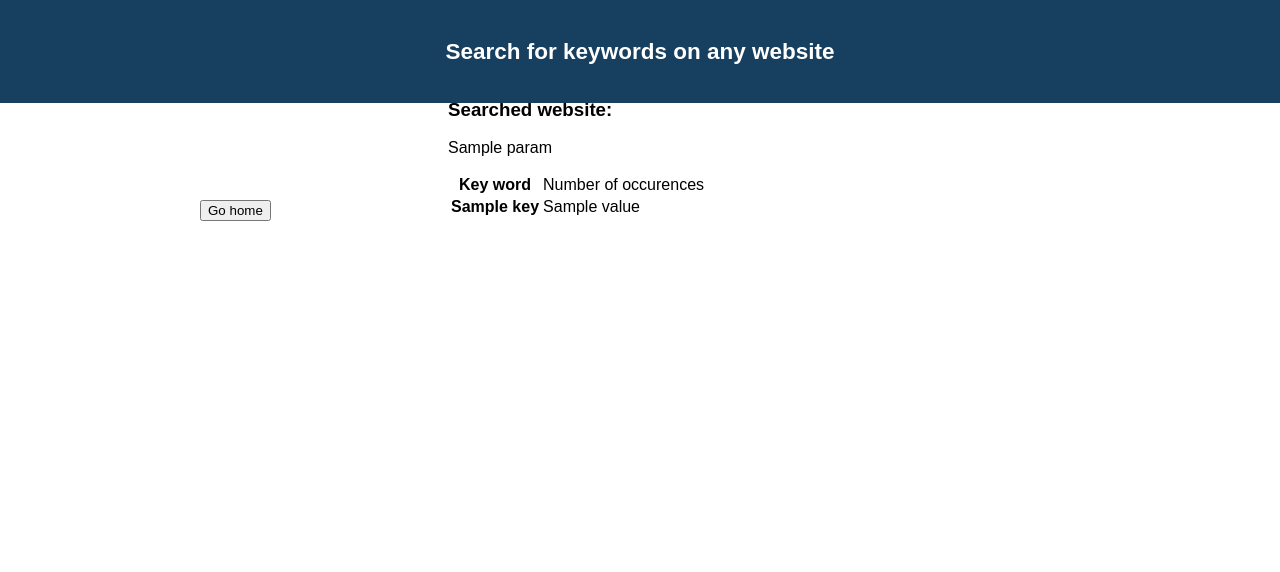
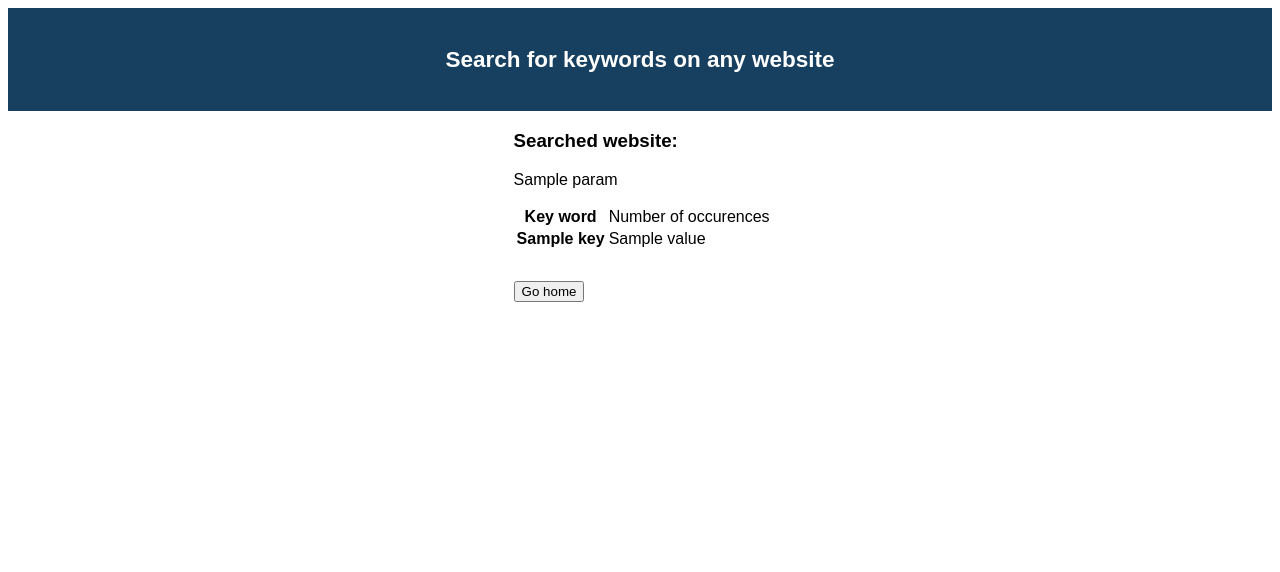
Before and after one commit to agatabl/keywords_stats, a Flask app: template word_stat_app/templates/stats.html in a window 1280 px wide. Shown: the top 572 px of the page. Run offline with Flask 2, Linux system fonts and the light colour scheme; the template is opened without the code that fills it: most values are stand-ins (such as "Sample title", 1, 10 or a date in 2020).

Commit message:
displayng modiffications and url validation

```diff
--- a/word_stat_app/routes.py
+++ b/word_stat_app/routes.py
@@ -12,4 +12,5 @@ def home():
 @app.route("/stats", methods=['GET'])
 def stats():
     param = request.args.get('url')
+
     return get_stats(param)
--- a/word_stat_app/static/css/layout.css
+++ b/word_stat_app/static/css/layout.css
@@ -3,34 +3,30 @@ html,body {
     width: auto;
     font-family: sans-serif;
 }
-.head_foot{
-    background-color: #173F5F ;
-    text-align: center;
-    color: #fff;
-    font-family: sans-serif;
-    position: fixed;
-    left: 0;
-    right: 0;
-    z-index: 1;
-    }
+
 
 #top{
     font-size: 15px;
     padding: 20px;
     top: 0;
+    position: relative;
 }
 
 #bottom{
-    /* position: fixed; */
+    position: fixed;
     font-size: 10px;
     padding: 10px;
     bottom: 0;
+
 }
 
-#btn_stats{
-    position: absolute;
-    top: 200px;
-    left: 200px;
+#bar{
+    width: 250px;
+}
+
+#home_btn{
+    padding-top: 30px;
+    padding-bottom: 70px;
 }
 
 
@@ -41,23 +37,24 @@ html,body {
   margin: -100px 0 0 -150px;
   }
 
-.btn {
-    position: relative;
-    top: 10px;
-}
 
-.results{
-    position: absolute;
-    left: 35%;
-    top: 10%;
+.result{
+    width: 40%;
+    margin-left: 40%;
 }
 
 .scr_table{
-    height: 400px;
+    height: auto;
     overflow:auto;
-
+    width: 100%;
 }
 
-#bar{
-    width: 250px;
-}
+.head_foot{
+    background-color: #173F5F ;
+    text-align: center;
+    color: #fff;
+    font-family: sans-serif;
+    left: 0;
+    right: 0;
+    z-index: 1;
+    }
--- a/word_stat_app/stats/stats_controller.py
+++ b/word_stat_app/stats/stats_controller.py
@@ -3,6 +3,9 @@ from flask import render_template
 
 
 def get_stats(url):
+    if url.startswith("http://") is False and url.startswith("https://") is False:
+        url = "http://" + url
+    print(url)
     try:
         given_html = get_html(url)
         parsed_html = parse_html(given_html)
--- a/word_stat_app/templates/layout.html
+++ b/word_stat_app/templates/layout.html
@@ -7,6 +7,7 @@
         <title></title>
     </head>
     <body>
+
         <div id="top" class="head_foot">
             <h2>Search for keywords on any website</h2>
         </div>
@@ -14,5 +15,6 @@
         <div id="bottom"  class="head_foot">
         <p>Thank you for using our website</p>
         </div>
+
     </body>
 </html>
--- a/word_stat_app/templates/stats.html
+++ b/word_stat_app/templates/stats.html
@@ -1,9 +1,13 @@
 {% extends "layout.html" %}
 {% block content %}
-    <div class="results">
+
+
+
+        <div class="result" >
         <h3>Searched website: </h3>
         <p>{{ param }}</p>
         <div class="scr_table">
+
             <table>
                 <tr>
                     <th>Key word</th>
@@ -16,12 +20,16 @@
                    </tr>
                   {% endfor %}
             </table>
+            <div id="home_btn">
+            <form  action="{{ url_for('home') }}" method="get">
+            <input type="submit" value="Go home">
+            </form>
+            </div>
         </div>
-    </div>
-    <div id="btn_stats">
-        <form  action="{{ url_for('home') }}" method="get">
-        <input type="submit" value="Go home">
-    </form>
 
     </div>
+
+
+
+
 {% endblock content %}
```
